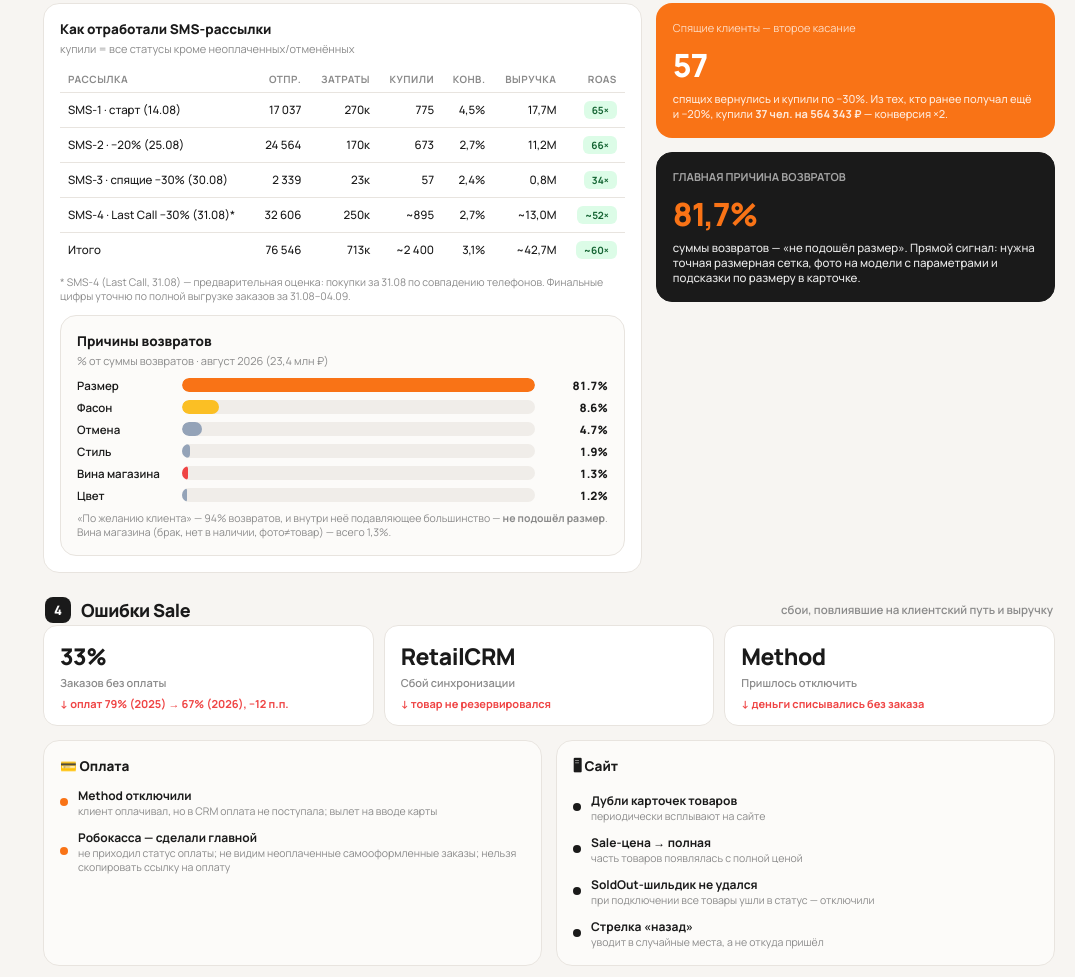
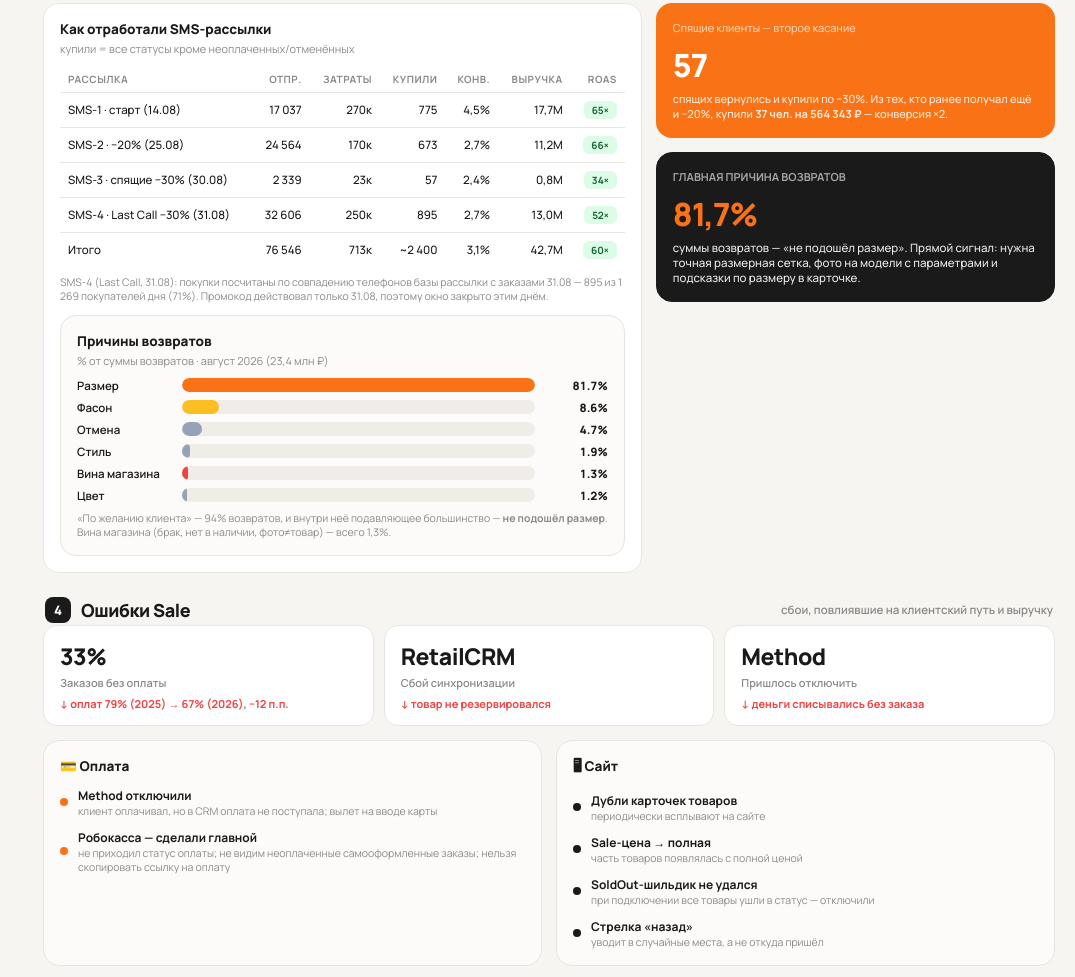
Before and after one commit to planta-online/TOTAL_SUMMER_SALE_2026, a plain HTML site: page index.html in a window 1280 px wide. Shown: the part 3621-4598 px from the top of the page, without its empty margins (205-1280 px from the left). Drawn offline with Linux system fonts and the light colour scheme.

Commit message:
Add files via upload

```diff
--- a/index.html
+++ b/index.html
@@ -364,11 +364,11 @@ body{font-family:'Manrope',sans-serif;background:var(--bg);color:var(--text);fon
               <tr><td>SMS-1 · старт (14.08)</td><td class="r">17 037</td><td class="r">270к</td><td class="r">775</td><td class="r">4,5%</td><td class="r">17,7М</td><td class="r"><span class="badge badge-green">65×</span></td></tr>
               <tr><td>SMS-2 · −20% (25.08)</td><td class="r">24 564</td><td class="r">170к</td><td class="r">673</td><td class="r">2,7%</td><td class="r">11,2М</td><td class="r"><span class="badge badge-green">66×</span></td></tr>
               <tr><td>SMS-3 · спящие −30% (30.08)</td><td class="r">2 339</td><td class="r">23к</td><td class="r">57</td><td class="r">2,4%</td><td class="r">0,8М</td><td class="r"><span class="badge badge-green">34×</span></td></tr>
-              <tr><td>SMS-4 · Last Call −30% (31.08)*</td><td class="r">32 606</td><td class="r">250к</td><td class="r">~895</td><td class="r">2,7%</td><td class="r">~13,0М</td><td class="r"><span class="badge badge-green">~52×</span></td></tr>
-              <tr style="font-weight:800"><td>Итого</td><td class="r">76 546</td><td class="r">713к</td><td class="r">~2 400</td><td class="r">3,1%</td><td class="r">~42,7М</td><td class="r"><span class="badge badge-green">~60×</span></td></tr>
+              <tr><td>SMS-4 · Last Call −30% (31.08)</td><td class="r">32 606</td><td class="r">250к</td><td class="r">895</td><td class="r">2,7%</td><td class="r">13,0М</td><td class="r"><span class="badge badge-green">52×</span></td></tr>
+              <tr style="font-weight:800"><td>Итого</td><td class="r">76 546</td><td class="r">713к</td><td class="r">~2 400</td><td class="r">3,1%</td><td class="r">42,7М</td><td class="r"><span class="badge badge-green">60×</span></td></tr>
             </tbody>
           </table>
-          <div class="note">* SMS-4 (Last Call, 31.08) — предварительная оценка: покупки за 31.08 по совпадению телефонов. Финальные цифры уточню по полной выгрузке заказов за 31.08–04.09.</div>
+          <div class="note">SMS-4 (Last Call, 31.08): покупки посчитаны по совпадению телефонов базы рассылки с заказами 31.08 — 895 из 1 269 покупателей дня (71%). Промокод действовал только 31.08, поэтому окно закрыто этим днём.</div>
           <div class="card" style="margin-top:12px;background:#FCFBF9">
             <div class="card-title">Причины возвратов</div><div class="card-sub">% от суммы возвратов · август 2026 (23,4 млн ₽)</div>
             <div id="reasonBars" style="margin-top:10px"></div>
```
